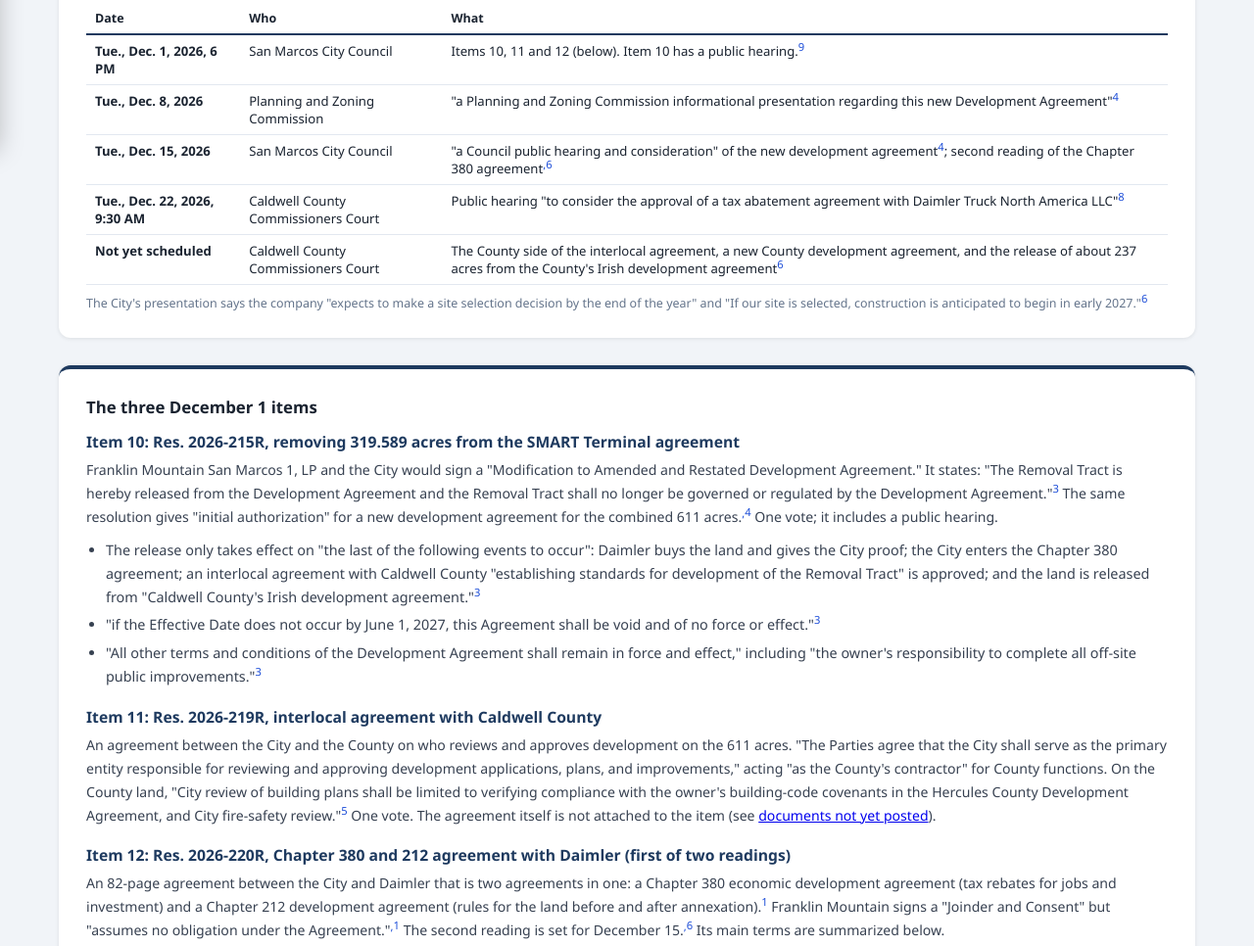
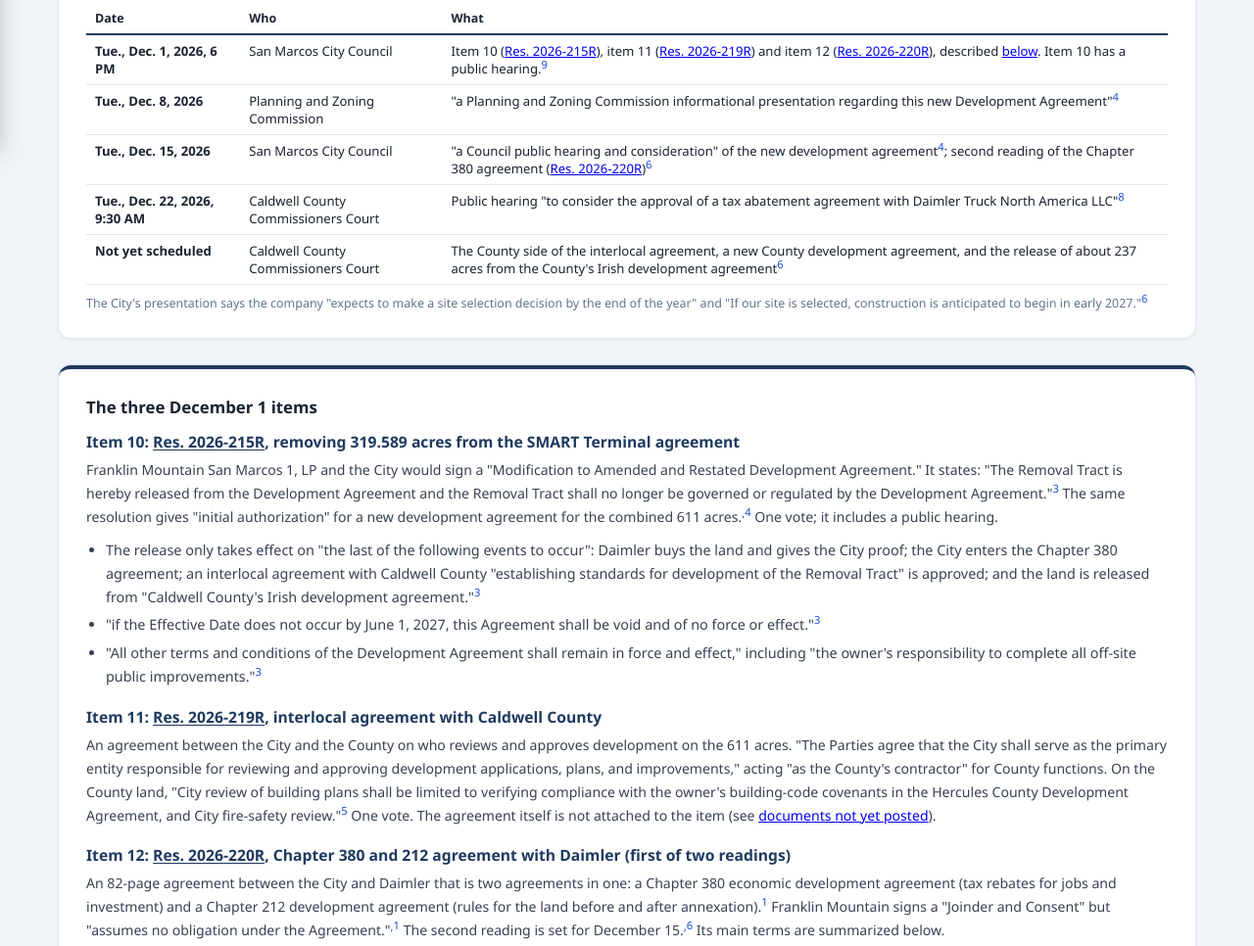
Before and after one commit to smartterminalcommunityinfo/smartterminalcommunityinfo.github.io, a plain HTML site: page hercules.html in a window 1280 px wide. Shown: the part 646-1612 px from the top of the page at 98% size. Drawn offline with Linux system fonts and the light colour scheme.

Commit message:
Link the Dec. 1 Hercules items to Legistar
Link Res. 2026-215R, 219R and 220R in the vote schedule and the item
headings, complete the Sec. 5.03 quote, and add the Sec. 2.31
definition of "Project". Rebuild the search index.

```diff
--- a/hercules.html
+++ b/hercules.html
@@ -303,6 +303,7 @@ details.data .inner { padding: 4px 16px 16px; }
 
 .section h3 { font-size: .98rem; font-weight: 800; color: #1e3a5f; margin: 18px 0 6px; }
 .section h3:first-of-type { margin-top: 6px; }
+.section h3 a { color: inherit; text-decoration-thickness: 1px; text-underline-offset: 2px; }
 .section ul { padding-left: 20px; margin: 6px 0 12px; font-size: .9rem; line-height: 1.65; color: #374151; }
 .section ul li { margin-bottom: 5px; }
 .section .compare ul { font-size: inherit; }
@@ -380,9 +381,9 @@ document.addEventListener('DOMContentLoaded', function () {
     <div class="tbl"><table>
       <thead><tr><th>Date</th><th>Who</th><th>What</th></tr></thead>
       <tbody>
-        <tr><th>Tue., Dec. 1, 2026, 6 PM</th><td>San Marcos City Council</td><td>Items 10, 11 and 12 (below). Item 10 has a public hearing.<span class="sup"><a href="#s9">9</a></span></td></tr>
+        <tr><th>Tue., Dec. 1, 2026, 6 PM</th><td>San Marcos City Council</td><td>Item 10 (<a href="https://san-marcos-tx.legistar.com/LegislationDetail.aspx?ID=8331210&amp;GUID=1ADA9046-D384-4E14-A580-7998C17CB3BF" target="_blank" rel="noopener">Res. 2026-215R</a>), item 11 (<a href="https://san-marcos-tx.legistar.com/LegislationDetail.aspx?ID=8331212&amp;GUID=25A888D1-B514-4FFC-B5DE-1350F2ADC98D" target="_blank" rel="noopener">Res. 2026-219R</a>) and item 12 (<a href="https://san-marcos-tx.legistar.com/LegislationDetail.aspx?ID=8331211&amp;GUID=A676E10B-3896-4D4E-962F-BA87AF0C3C07" target="_blank" rel="noopener">Res. 2026-220R</a>), described <a href="#items">below</a>. Item 10 has a public hearing.<span class="sup"><a href="#s9">9</a></span></td></tr>
         <tr><th>Tue., Dec. 8, 2026</th><td>Planning and Zoning Commission</td><td>"a Planning and Zoning Commission informational presentation regarding this new Development Agreement"<span class="sup"><a href="#s4">4</a></span></td></tr>
-        <tr><th>Tue., Dec. 15, 2026</th><td>San Marcos City Council</td><td>"a Council public hearing and consideration" of the new development agreement<span class="sup"><a href="#s4">4</a></span>; second reading of the Chapter 380 agreement<span class="sup"><a href="#s6">6</a></span></td></tr>
+        <tr><th>Tue., Dec. 15, 2026</th><td>San Marcos City Council</td><td>"a Council public hearing and consideration" of the new development agreement<span class="sup"><a href="#s4">4</a></span>; second reading of the Chapter 380 agreement (<a href="https://san-marcos-tx.legistar.com/LegislationDetail.aspx?ID=8331211&amp;GUID=A676E10B-3896-4D4E-962F-BA87AF0C3C07" target="_blank" rel="noopener">Res. 2026-220R</a>)<span class="sup"><a href="#s6">6</a></span></td></tr>
         <tr><th>Tue., Dec. 22, 2026, 9:30 AM</th><td>Caldwell County Commissioners Court</td><td>Public hearing "to consider the approval of a tax abatement agreement with Daimler Truck North America LLC"<span class="sup"><a href="#s8">8</a></span></td></tr>
         <tr><th>Not yet scheduled</th><td>Caldwell County Commissioners Court</td><td>The County side of the interlocal agreement, a new County development agreement, and the release of about 237 acres from the County's Irish development agreement<span class="sup"><a href="#s6">6</a></span></td></tr>
       </tbody>
@@ -394,7 +395,7 @@ document.addEventListener('DOMContentLoaded', function () {
   <div class="section" id="items">
     <h2>The three December 1 items</h2>
 
-    <h3>Item 10: Res. 2026-215R, removing 319.589 acres from the SMART Terminal agreement</h3>
+    <h3>Item 10: <a href="https://san-marcos-tx.legistar.com/LegislationDetail.aspx?ID=8331210&amp;GUID=1ADA9046-D384-4E14-A580-7998C17CB3BF" target="_blank" rel="noopener">Res. 2026-215R</a>, removing 319.589 acres from the SMART Terminal agreement</h3>
     <p>Franklin Mountain San Marcos 1, LP and the City would sign a "Modification to Amended and Restated Development Agreement." It states: "The Removal Tract is hereby released from the Development Agreement and the Removal Tract shall no longer be governed or regulated by the Development Agreement."<span class="sup"><a href="#s3">3</a></span> The same resolution gives "initial authorization" for a new development agreement for the combined 611 acres.<span class="sup"><a href="#s4">4</a></span> One vote; it includes a public hearing.</p>
     <ul>
       <li>The release only takes effect on "the last of the following events to occur": Daimler buys the land and gives the City proof; the City enters the Chapter 380 agreement; an interlocal agreement with Caldwell County "establishing standards for development of the Removal Tract" is approved; and the land is released from "Caldwell County's Irish development agreement."<span class="sup"><a href="#s3">3</a></span></li>
@@ -402,10 +403,10 @@ document.addEventListener('DOMContentLoaded', function () {
       <li>"All other terms and conditions of the Development Agreement shall remain in force and effect," including "the owner's responsibility to complete all off-site public improvements."<span class="sup"><a href="#s3">3</a></span></li>
     </ul>
 
-    <h3>Item 11: Res. 2026-219R, interlocal agreement with Caldwell County</h3>
+    <h3>Item 11: <a href="https://san-marcos-tx.legistar.com/LegislationDetail.aspx?ID=8331212&amp;GUID=25A888D1-B514-4FFC-B5DE-1350F2ADC98D" target="_blank" rel="noopener">Res. 2026-219R</a>, interlocal agreement with Caldwell County</h3>
     <p>An agreement between the City and the County on who reviews and approves development on the 611 acres. "The Parties agree that the City shall serve as the primary entity responsible for reviewing and approving development applications, plans, and improvements," acting "as the County's contractor" for County functions. On the County land, "City review of building plans shall be limited to verifying compliance with the owner's building-code covenants in the Hercules County Development Agreement, and City fire-safety review."<span class="sup"><a href="#s5">5</a></span> One vote. The agreement itself is not attached to the item (see <a href="#notposted">documents not yet posted</a>).</p>
 
-    <h3>Item 12: Res. 2026-220R, Chapter 380 and 212 agreement with Daimler (first of two readings)</h3>
+    <h3>Item 12: <a href="https://san-marcos-tx.legistar.com/LegislationDetail.aspx?ID=8331211&amp;GUID=A676E10B-3896-4D4E-962F-BA87AF0C3C07" target="_blank" rel="noopener">Res. 2026-220R</a>, Chapter 380 and 212 agreement with Daimler (first of two readings)</h3>
     <p>An 82-page agreement between the City and Daimler that is two agreements in one: a Chapter 380 economic development agreement (tax rebates for jobs and investment) and a Chapter 212 development agreement (rules for the land before and after annexation).<span class="sup"><a href="#s1">1</a></span> Franklin Mountain signs a "Joinder and Consent" but "assumes no obligation under the Agreement."<span class="sup"><a href="#s1">1</a></span> The second reading is set for December 15.<span class="sup"><a href="#s6">6</a></span> Its main terms are summarized below.</p>
   </div>
 
@@ -485,7 +486,7 @@ document.addEventListener('DOMContentLoaded', function () {
 
     <h3>Environmental permits and air</h3>
     <ul>
-      <li>"The City shall not oppose, and shall not request a contested-case hearing on, any application by the Company for a permit from the Texas Commission on Environmental Quality or the United States Environmental Protection Agency that is consistent with the Project." (Section 5.03)</li>
+      <li>"The City shall not oppose, and shall not request a contested-case hearing on, any application by the Company for a permit from the Texas Commission on Environmental Quality or the United States Environmental Protection Agency that is consistent with the Project as described in this Agreement." (Section 5.03) "Project" includes "each phase and expansion of the Business on the Project Site." (Section 2.31)</li>
       <li>After annexation the site is "legally nonconforming," "including exclusive application of federal and state standards regarding air quality and emissions." (Section 6.03(h))</li>
       <li>The City's development code standards for "noise, smoke and particulate matter, odorous matter, fire or explosive hazard material, and toxic and noxious matter" apply "only as modified by the Development Standards." (Section 6.17)</li>
       <li>Daimler notifies the City within 30 days of "any final environmental enforcement action" that "imposes a fine or requires material remediation," and of "serious construction-related incidents." (Section 3.06)</li>
--- a/pagefind/pagefind-entry.json
+++ b/pagefind/pagefind-entry.json
@@ -1 +1 @@
-{"version":"1.5.2","languages":{"en":{"hash":"en_cccc6787a5","wasm":"en","page_count":16}},"include_characters":["_","‿","⁀","⁔","︳","︴","﹍","﹎","﹏","＿"]}
+{"version":"1.5.2","languages":{"en":{"hash":"en_545b1224ac","wasm":"en","page_count":16}},"include_characters":["_","‿","⁀","⁔","︳","︴","﹍","﹎","﹏","＿"]}
```
Also changed, not shown: 18 other files.
